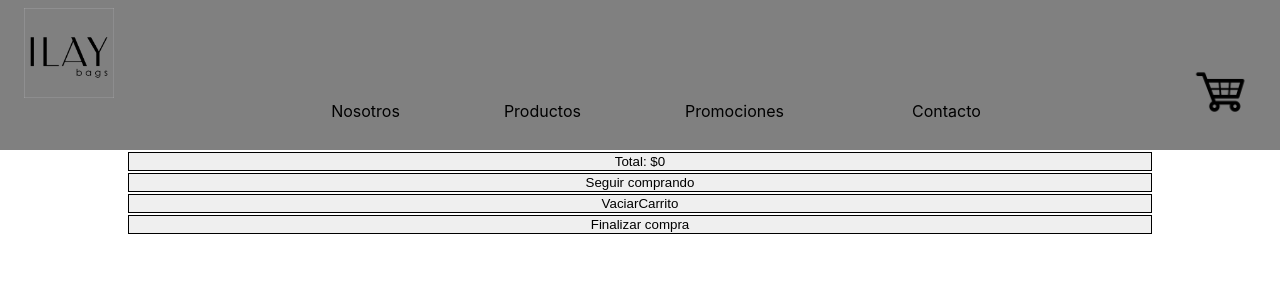
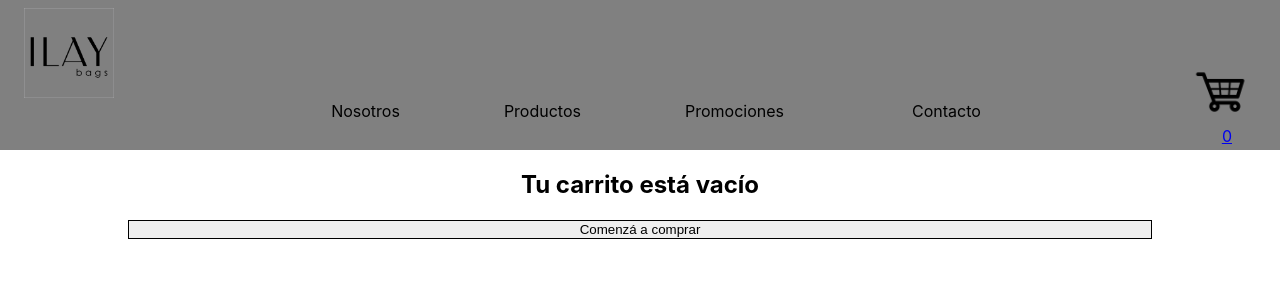
Before and after one commit to ELIANAMEZA/ReactCoderHouse, a React (Create React App) app: page /cart in a window 1280 px wide. Shown: the top 300 px of the page. Built offline with nearby package versions, Linux system fonts and the light colour scheme.

Commit message:
'rendering'

```diff
--- /dev/null
+++ b/src/components/Cart/Cart.css
@@ -0,0 +1,23 @@
+
+.div-cart{
+    width: 50%;
+    display: flex;
+    flex-direction: row;
+    justify-content: center;
+    margin-top: 5px;
+}
+
+.img-cart{
+
+    max-width: 150px;
+
+}
+.portada-detail{
+    display: flex;
+    flex-direction: column;
+    justify-content: center;
+    align-items: center;
+    font-size: small;
+    margin-left: 2px;
+
+}
--- a/src/components/Cart/Cart.jsx
+++ b/src/components/Cart/Cart.jsx
@@ -1,6 +1,7 @@
 import React, { useContext } from 'react';
 import { CartContext } from '../../context/cartContext';
 import { Link } from 'react-router-dom'
+import './Cart.css'
 
 
 export const Cart = () => {
@@ -8,17 +9,28 @@ export const Cart = () => {
 
   return(
 
-    <div>
-      {
+    <div className='div-return'>
+      {cart.length === 0 ?
+            <>
+                <h2>Tu carrito está vacío</h2>
+                <Link to='/' className="">
+                    <button className="">Comenzá a comprar</button>
+                </Link>
+            </>
+            :
+            <>{
                 cart.map(product =>
-        <div key={product.id}>
+                <div key={product.id} className='div-cart'>
+                    <div className='portada-cart'>
+                      <img src={product.imgUrl} alt={product.title} className='img-cart'/>
+                    </div>
+                    <div className='portada-detail'>
                       <h4>{product.title}</h4>
-          <h5>
-            <img src={product.imgUrl} alt={product.title} />
-          </h5>
                       <h4>precio: {product.price}</h4>
                       <h4>cantidad:{product.cantidad}</h4>
                       <button onClick={() => removeItem(product.id)}> X </button>
+                    </div>
+
                 </div>)
               }
 
@@ -34,6 +46,9 @@ export const Cart = () => {
 
                 <button onClick={vaciarCarrito}>VaciarCarrito</button> <button>Finalizar compra</button>
               </div>
+            </>
+        }
+
     </div>
 
 
--- a/src/components/NavBar/CartWidget/CartWidget.css
+++ b/src/components/NavBar/CartWidget/CartWidget.css
@@ -17,3 +17,10 @@
     width: 150%;
 
 }
+.total{
+    display: flex;
+    flex-direction: column;
+    align-items:flex-end ;
+    text-decoration-line: none;
+    text-decoration-color: black;
+}
--- a/src/components/NavBar/CartWidget/CartWidget.jsx
+++ b/src/components/NavBar/CartWidget/CartWidget.jsx
@@ -1,14 +1,40 @@
-import React from 'react'
+import React, { useContext } from 'react'
 import './CartWidget.css'
 import cartIcon from '../../../img/iconos/cart.png'
 import { Link } from 'react-router-dom'
+import { CartContext } from '../../../context/cartContext'
 
 export const CartWidget = () => {
+    const {cart, totalCantidad} = useContext(CartContext)
+
     return (
         <div id='cart'>
             <Link to={'/cart'} id='icono'>
+
                 <img src={cartIcon} id='carrito' />
+                <div className='total'>{totalCantidad ()}</div>
+
             </Link>
         </div>
     )
 }
+
+// function CartWidget () {
+//     const { cart, totalCantidad} = useContext()
+//     return(
+//         <div id='cart'>
+//             <Link to={'/cart'} id='icono'>
+//                 {cart.length === 0}
+//                  <img src={cartIcon} id='carrito' />
+//                  :
+//                  <>
+//                     <img src={cartIcon} id='carrito' />
+//                     <div>{totalCantidad}</div>
+
+//                  </>
+//              </Link>
+//          </div>
+//     )
+// }
+
+// export default CartWidget
--- a/src/context/cartContext.jsx
+++ b/src/context/cartContext.jsx
@@ -34,6 +34,13 @@ export const CartProvider = ({children})=>{
         return totalCompra
     }
 
+    const totalCantidad = () => {
+        let totalCantidad = 0;
+        cart.forEach(product => totalCantidad += product.cantidad)
+        return totalCantidad
+
+    }
+
 
 
     return (
@@ -42,7 +49,8 @@ export const CartProvider = ({children})=>{
            AddToCart,
            vaciarCarrito,
            removeItem,
-           totalCompra
+           totalCompra,
+           totalCantidad
         }}>
             {children}
         </CartContext.Provider>
```
Also changed, not shown: src/components/ItemDetailContainer/ItemDetail.jsx (+0 -32 lines). Lines whose indentation alone changed are shown as unchanged.
